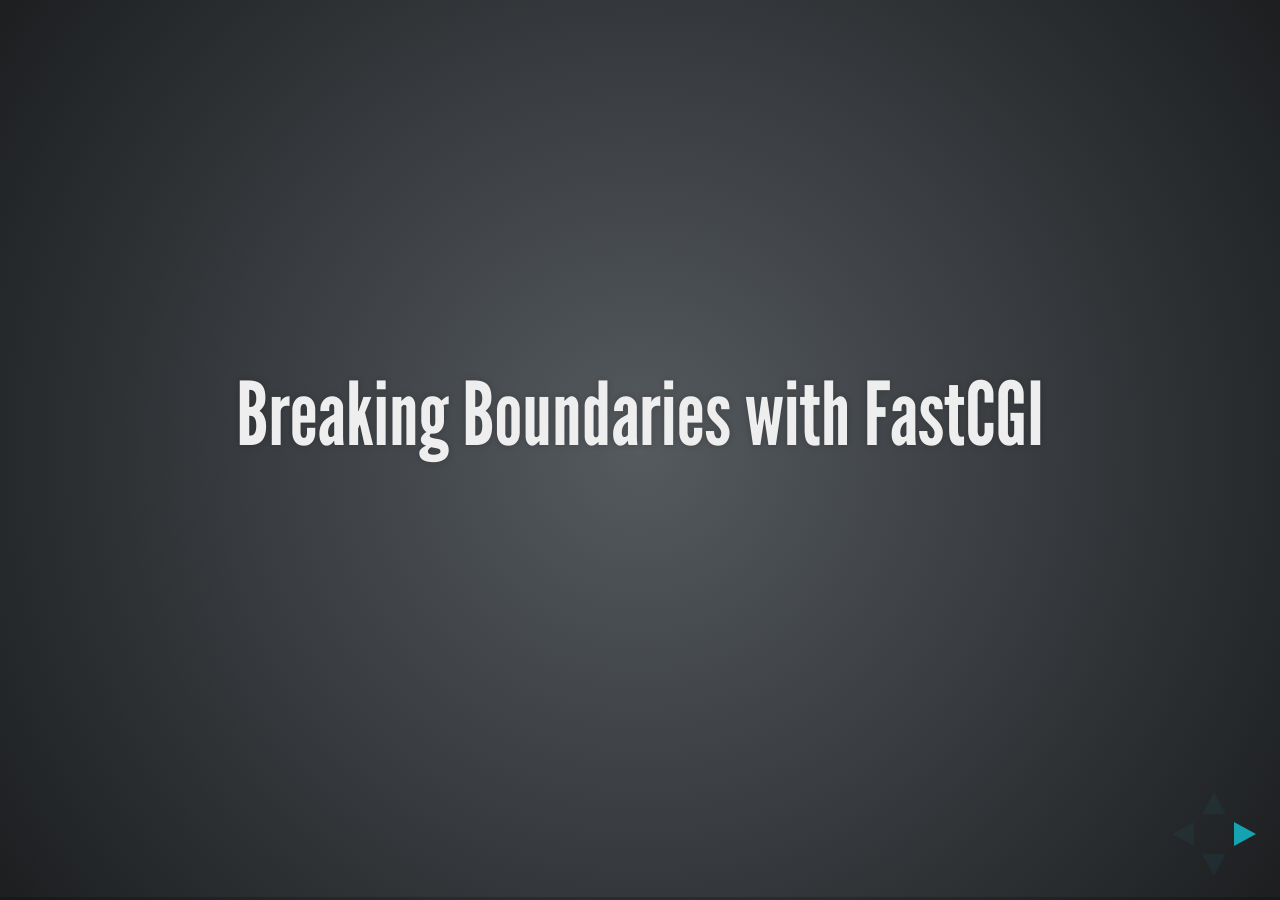
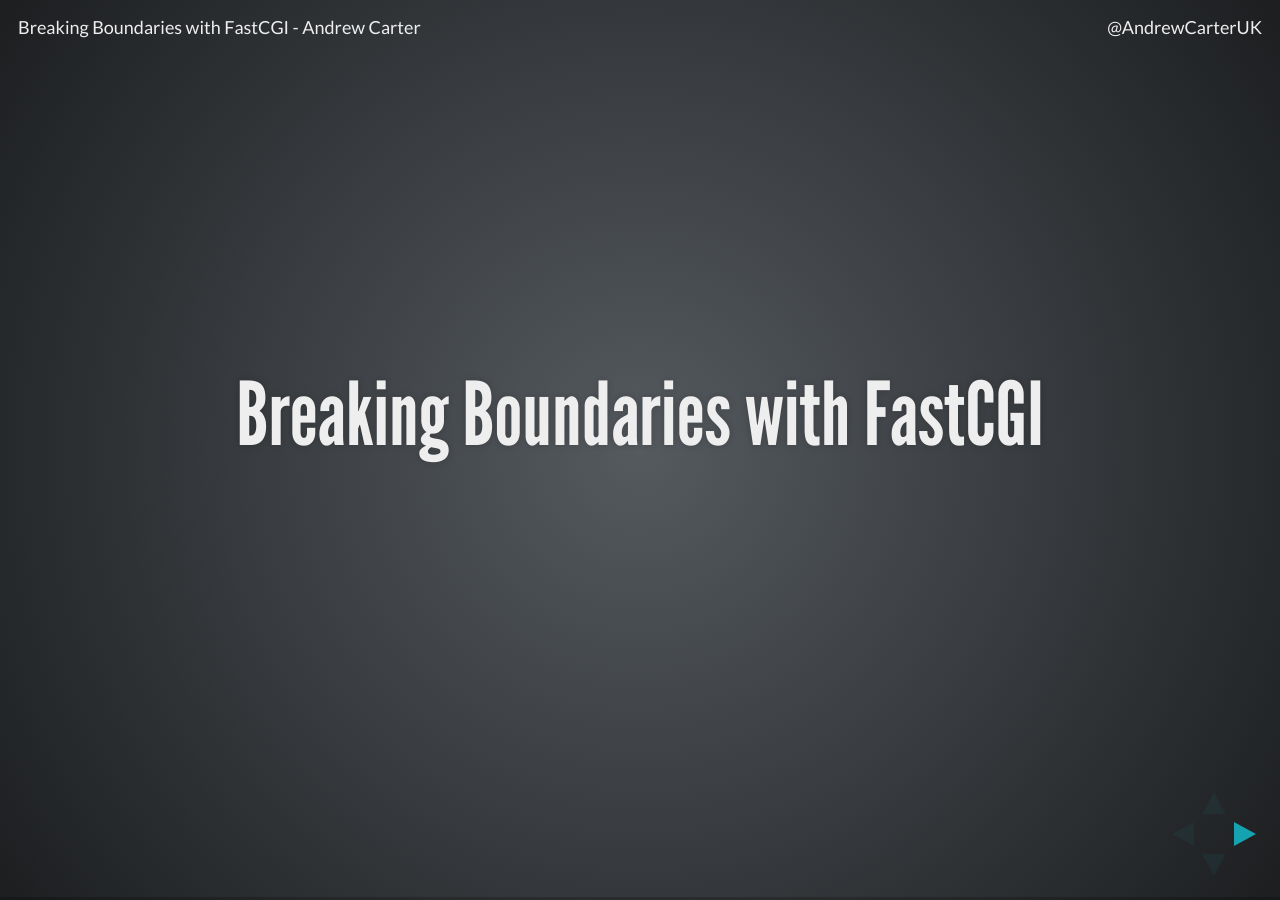
Before and after one commit to AndrewCarterUK/andrewcarteruk.github.io, a Jekyll site: the page slides/breaking-boundaries-with-fastcgi/index.html, which Jekyll copies as it is, in a window 1280 px wide. Built offline with Jekyll 4.4.1, drawn with Linux system fonts in a browser that asks for light colours.

Commit message:
Edits from Jenny Wong to presentation

```diff
--- a/slides/breaking-boundaries-with-fastcgi/index.html
+++ b/slides/breaking-boundaries-with-fastcgi/index.html
@@ -18,10 +18,16 @@
     </head>
     <body>
         <div class="reveal">
+            <div style="position: absolute; top: 1em; left: 1em; text-align: left; font-size: 0.5em;">
+                Breaking Boundaries with FastCGI - Andrew Carter
+            </div>
+            <div style="position: absolute; top: 1em; right: 1em; text-align: right; font-size: 0.5em;">
+                @AndrewCarterUK
+            </div>
             <div class="slides">
                 <section><h1>Breaking Boundaries with FastCGI</h1></section>
                 <section>
-                    <p><b>HTTP pipeline <span data-fragment-index="1" class="fragment">- as a restaurant</span></b></p>
+                    <h2>HTTP pipeline <span data-fragment-index="1" class="fragment">- as a restaurant</span></h2>
                     <table>
                         <tr>
                             <th>Client</th>
@@ -57,7 +63,7 @@
                     </table>
                 </section>
                 <section>
-                    <p><b>If PHP were a restaurant...</b></p>
+                    <h2>If PHP were a restaurant...</h2>
                     <table>
                         <tr class="fragment">
                             <td><img class="icon inline-icon" src="images/customer.png" /></td>
@@ -103,17 +109,18 @@
                     </table>
                 </section>
                 <section>
-                    <p><b>The proposal?</b></p>
+                    <h2>The proposal?</h2>
+                    <br />
                     <p class="fragment">
                         <img class="icon inline-icon" src="images/chef.png" /><br />
                         Don&apos;t kill the chef
                     </p>
                 </section>
                 <section>
-                    <p><b>But how?</b></p>
+                    <p>But how?</p>
                 </section>
                 <section>
-                    <p><b>CGI: Common Gateway Interface</b></p>
+                    <h2>CGI: Common Gateway Interface</h2>
                 </section>
                 <section>
                     <p>HTTP request provided via <b>environment variables</b></p>
@@ -128,7 +135,7 @@
                     <p>One instance of our application per request</p>
                 </section>
                 <section>
-                    <p><b>Back in the day...</b></p>
+                    <p>Back in the day...</p>
                     <p class="fragment">when I was 3</p>
                     <p class="fragment">PHP was just a set of CGI binaries</p>
                 </section>
@@ -142,34 +149,34 @@
                     <p>We can also use PHP-FPM</p>
                 </section>
                 <section>
-                    <p><b>PHP-FPM?</b></p>
+                    <h2>PHP-FPM?</h2>
                     <p class="fragment">PHP FastCGI Process manager</p>
                 </section>
                 <section>
-                    <p><b>FastCGI?</b></p>
+                    <h2>FastCGI?</h2>
                     <p class="fragment">Like CGI... but faster</p>
                 </section>
                 <section>
-                    <p><b>How can we make CGI faster?</b></p>
+                    <h2>How can we make CGI faster?</h2>
                     <p class="fragment">Wrap our communication in a protocol</p>
                     <p class="fragment">Implement this protocol over a socket connection</p>
                     <p class="fragment">Keep our application alive between requests!</p>
                 </section>
                 <section>
-                    <p><b>PHP-FPM</b></p>
+                    <h2>PHP-FPM</h2>
                     <p>Keeps the <b>PHP interpreter</b> alive between requests</p>
                 </section>
                 <section>
                     <p>
                         <img class="icon inline-icon" src="images/dead-chef.png" /><br />
-                        <b>We are still killing our chef</b>
+                        We are <b>still killing</b> our chef
                     </p>
                 </section>
                 <section>
-                    <p><b>Use FastCGI directly?</b></p>
+                    <h2>Use FastCGI directly?</h2>
                 </section>
                 <section>
-                    <p><b>Can we make our legacy application use FastCGI?</b></p>
+                    <h2>With a legacy application?</h2>
 					<pre><code data-trim>
 include 'lib/common.php';
 include 'lib/database.php';
@@ -189,10 +196,9 @@ if (false === $result || !($page = mysql_fetch_assoc($result))) {
 
 echo $page['html'];
 					</code></pre>
-                    <p class="fragment">Output buffering??</p>
                 </section>
                 <section>
-                    <p><b>Can we make our Symfony application use FastCGI?</b></p>
+                    <h2>With Symfony?</h2>
                     <pre><code data-trim>
 use Symfony\Component\ClassLoader\ApcClassLoader;
 use Symfony\Component\HttpFoundation\Request;
@@ -209,10 +215,9 @@ $response = $kernel->handle($request);
 $response->send();
 $kernel->terminate($request, $response);
                     </code></pre>
-                    <p class="fragment">Application defined as<br /><i>Response = F(Request)</i></p>
                 </section>
                 <section>
-                    <p><b>The FastCGI protocol</b></p>
+                    <h2>The FastCGI protocol</h2>
                     <table style="font-size: 0.6em;">
                         <tr><td>-&gt;</td><td>FCGI_BEGIN_REQUEST</td></tr>
                         <tr><td>-&gt;</td><td>FCGI_PARAMS</td></tr>
@@ -228,16 +233,18 @@ $kernel->terminate($request, $response);
                     </table>
                 </section>
                 <section>
-                    <p><b>Binary protocol</b></p>
+                    <h2>Binary protocol</h2>
                     <p>
-                        <i>pack()</i>, <i>unpack()</i>
+					    <pre style="display: inline;"><code style="display: inline;" data-trim>
+                            pack() unpack()
+                        </code></pre>
                     </p>
                 </section>
                 <section>
-                    <p><b>Or</b></p>
+                    <p>Or...</p>
                 </section>
                 <section>
-                    <p><b>PHPFastCGI</b></p>
+                    <h2>PHPFastCGI</h2>
                 </section>
                 <section>
 					<pre><code data-trim>
@@ -262,35 +269,35 @@ $application->run();
                 <section>
                     <p>
                         <img class="icon inline-icon" src="images/restaurant.png" /><br />
-                        <b>Back to the restaurant</b>
+                        Back to the restaurant
                     </p>
                 </section>
                 <section>
                     <p>
                         <img class="icon inline-icon" src="images/chef.png" /><br />
-                        <b>No more chef killing</b>
+                        No more chef killing
                     </p>
                 </section>
                 <section>
-                    <p><b>Problem</b></p>
-                    <p class="fragment">What if our chef gets ill?</b></p>
+                    <h2>Problem</h2>
+                    <p class="fragment">What if our chef gets ill?</p>
                 </section>
                 <section>
-                    <p><b>Solution #1</b></p>
+                    <h2>Solution #1</h2>
                     <p class="fragment">
                         <img class="icon inline-icon" src="images/dead-chef.png" /><br />
                         Kill the chef before they get ill
                     </p>
                 </section>
                 <section>
-                    <p><b>Solution #2</b></p>
+                    <h2>Solution #2</h2>
                     <p class="fragment">
                         <img class="icon inline-icon" src="images/gordon-ramsay.jpg" /><br />
                         Use a better chef
                     </p>
                 </section>
                 <section>
-                    <p><b>Memory Meltdown</b></p>
+                    <h2>Memory Meltdown</h2>
                     <br />
                     <p class="fragment">
                         Chef never forgets some of the meals they have made
@@ -305,13 +312,12 @@ $application->run();
                     <p class="fragment">
                         <img class="icon inline-icon" src="images/dead-chef.png" />
                     </p>
-                    <br />
-                    <p class="fragment">
-                        <i>Remove references to unrequired objects</i>
-                    </p>
                 </section>
                 <section>
-                    <p><b>Timeouts</b></p>
+                    <p>Remove references to unrequired objects</p>
+                </section>
+                <section>
+                    <h2>Timeouts</h2>
                     <br />
                     <p class="fragment">
                         Chef forgets how to use oven after a couple of hours
@@ -323,14 +329,12 @@ $application->run();
                     <p class="fragment">
                         <img class="icon inline-icon" src="images/dead-chef.png" />
                     </p>
-                    <br />
-                    <p class="fragment">
-                        <i>ERROR 2006: MySQL server has gone away</i>
-                    </p>
                 </section>
                 <section>
-                    <p>
-                        <b>Tantrum Handling</b>
+                    <p>ERROR 2006: MySQL server has gone away</p>
+                </section>
+                <section>
+                    <h2>Tantrum Handling</h2>
                     </p>
                     <br />
                     <p class="fragment">
@@ -343,15 +347,15 @@ $application->run();
                     <p class="fragment">
                         <img class="icon inline-icon" src="images/dead-chef.png" />
                     </p>
-                    <br />
-                    <p class="fragment">
-                        <i>Make sure you catch, log and handle all errors and exceptions</i>
-                    </p>
                 </section>
                 <section>
-                    <p>
-                        <b>Evil Customer</b>
-                    </p>
+                    <p>Recover all possible errors</p>
+                </section>
+                <section>
+                    <p>Let the application die if recovery is not possible</p>
+                </section>
+                <section>
+                    <h2>Evil Customer</h2>
                     <br />
                     <p class="fragment">
                         Chef brainwashed by evil customer
@@ -363,15 +367,12 @@ $application->run();
                     <p class="fragment">
                         <img class="icon inline-icon" src="images/dead-chef.png" />
                     </p>
-                    <br />
-                    <p class="fragment">
-                        <i>Avoid static and global memory</i>
-                    </p>
                 </section>
                 <section>
-                    <p>
-                        <b>Chef Upgrade</b>
-                    </p>
+                    <p>Avoid static and global memory</p>
+                </section>
+                <section>
+                    <h2>Chef Upgrade</h2>
                     <br />
                     <p class="fragment">
                         Restaurant owner wants Chef with new recipes
@@ -389,23 +390,22 @@ $application->run();
                     <p class="fragment">
                         <img class="icon inline-icon" src="images/dead-chef.png" />
                     </p>
-                    <br />
-                    <p class="fragment">
-                        <i>Remember to kill old Chef(s)</i>
-                    </p>
                 </section>
                 <section>
-                    <p><b>Leaving behind our restaurant...</b></p>
+                    <p>Remember to kill old Chef(s)</p>
                 </section>
                 <section>
-                    <p><b>An application to benchmark</b></p>
+                    <p>Leaving behind our restaurant...</p>
+                </section>
+                <section>
+                    <h2>Benchmarking Application</h2>
                     <p class="fragment">500 page Symfony application</p>
-                    <p class="fragment">Single route which selects a random page from database (Doctrine, MySQL)</p>
+                    <p class="fragment">Single route which selects a random page from database</p>
                     <p class="fragment">Renders using Twig</p>
                     <p class="fragment">Clears entity repository after each request</p>
                 </section>
                 <section>
-                    <p><b>Benchmarking System</b></p>
+                    <h2>Benchmarking System</h2>
                     <p class="fragment">VMWare Fusion - 2GB RAM - 4 cores (Intel Core i7, 3.4 GHz)</p>
                     <p class="fragment">Ubuntu 64-bit Server 15.04</p>
                     <p class="fragment">PHP 5.6.4</p>
@@ -413,43 +413,40 @@ $application->run();
                     <p class="fragment">'ab', 50000 requests, concurrency level of 20</p>
                 </section>
                 <section>
-                    <p><b>For the control</b></p>
+                    <h2>For the control</h2>
                     <p class="fragment">OPcache enabled</p>
                     <p class="fragment">PHP-FPM</p>
-                    <br />
-                    <p class="fragment"><b>For the test</b></p>
+                </section>
+                <section>
+                    <h2>For the test</h2>
                     <p class="fragment">6 worker processes</p>
                 </section>
                 <section>
-                    <p><b>The results</b></p>
+                    <h2>The results</h2>
                     <br />
-                    <p class="fragment">Using PHP-FPM</p>
-                    <p class="fragment"><b>282.55 rq/s</b></p>
-                    <br />
-                    <p class="fragment">Using PHPFastCGI</p>
-                    <p class="fragment"><b>1334.64 rq/s</b></p>
+                    <img src="images/results.png" style="width: 80%;" alt="Results graph" />
                 </section>
                 <section>
-                    <p><b>To conclude...</b></p>
+                    <p>To conclude...</h2>
                 </section>
                 <section>
-                    <p><b>FastCGI is designed to allow applications to stay alive between requests</b></p>
+                    <p>FastCGI is designed to allow applications to stay alive between requests</p>
                 </section>
                 <section>
-                    <p><b>PHP is <small><s>not</s></small> designed to allow applications to stay alive between requests</b></p>
+                    <p>PHP is <small><s>not</s></small> designed to allow applications to stay alive between requests</p>
                 </section>
                 <section>
-                    <p><b>That is possibly why no one has made a serious effort to do this</b></p>
+                    <p>That is possibly why no one has made a serious effort to do this</p>
                 </section>
                 <section>
-                    <p><b>Used carefully, this can break performance boundaries</b></p>
+                    <p>Used carefully, this can break performance boundaries</p>
                 </section>
                 <section>
                     <p>Thank you for listening</p>
                     <br />
-                    <p><b>Any questions?</b></p>
+                    <p>Any questions?</p>
                     <br />
-                    <p>@AndrewCarterUK</p>
+                    <p><b>@AndrewCarterUK</b></p>
                     <br />
                     <p>http://phpfastcgi.github.io<br />http://github.com/PHPFastCGI/SpeedfonyBundle</p>
                 </section>
```
Also changed, not shown: slides/breaking-boundaries-with-fastcgi/images/results.png (added).
